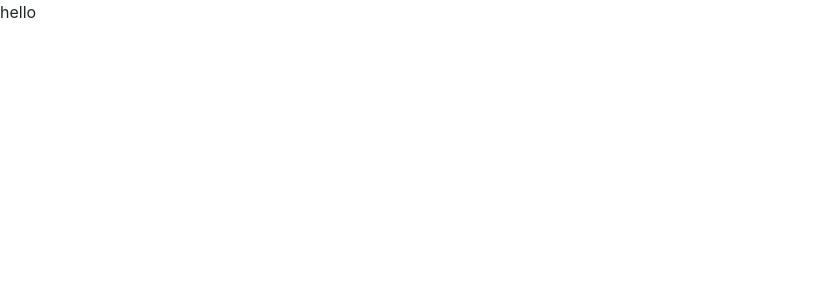
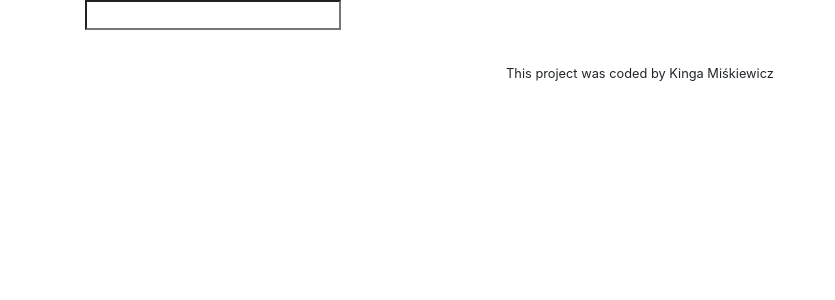
Before and after one commit to codingbeary/dictionary-project, a React (Create React App) app: page / in a window 1280 px wide. Shown: the top 300 px of the page, without its empty margins (0-835 px from the left). Built offline with nearby package versions, Linux system fonts and the light colour scheme.

Commit message:
built basic search engine

```diff
--- a/src/App.css
+++ b/src/App.css
@@ -0,0 +1,4 @@
+.app-footer {
+  text-align: center;
+  margin: 30px;
+}
--- a/src/App.js
+++ b/src/App.js
@@ -1,5 +1,17 @@
 import "./App.css";
+import Dictionary from "./Dictionary";
 
 export default function App() {
-  return <div className="App">hello</div>;
+  return (
+    <div className="App">
+      <div className="container">
+        <main>
+          <Dictionary />
+        </main>
+        <footer className="app-footer">
+          <small>This project was coded by Kinga Miśkiewicz</small>
+        </footer>
+      </div>
+    </div>
+  );
 }
--- /dev/null
+++ b/src/Dictionary.js
@@ -0,0 +1,23 @@
+import React, { useState } from "react";
+import "./Dictionary.css";
+
+export default function Dictionary() {
+  let [keyword, setKeyword] = useState("");
+
+  function search(event) {
+    event.preventDefault();
+    alert("Searching");
+  }
+
+  function handleKeywordChange(event) {
+    setKeyword(event.target.value);
+  }
+
+  return (
+    <div className="Dictionary">
+      <form onSubmit={search}>
+        <input type="search" onChange={handleKeywordChange} />
+      </form>
+    </div>
+  );
+}
```
Also changed, not shown: src/Dictionary.css (added).
